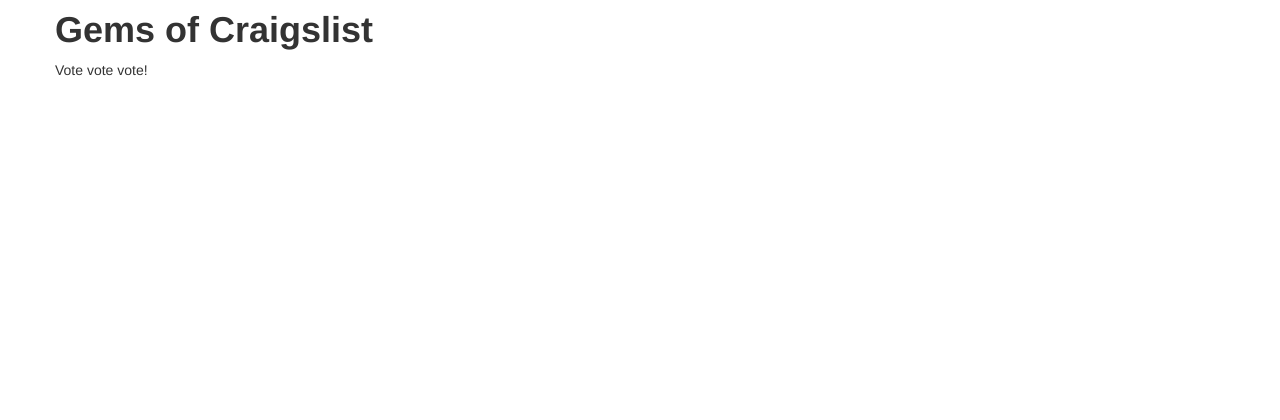
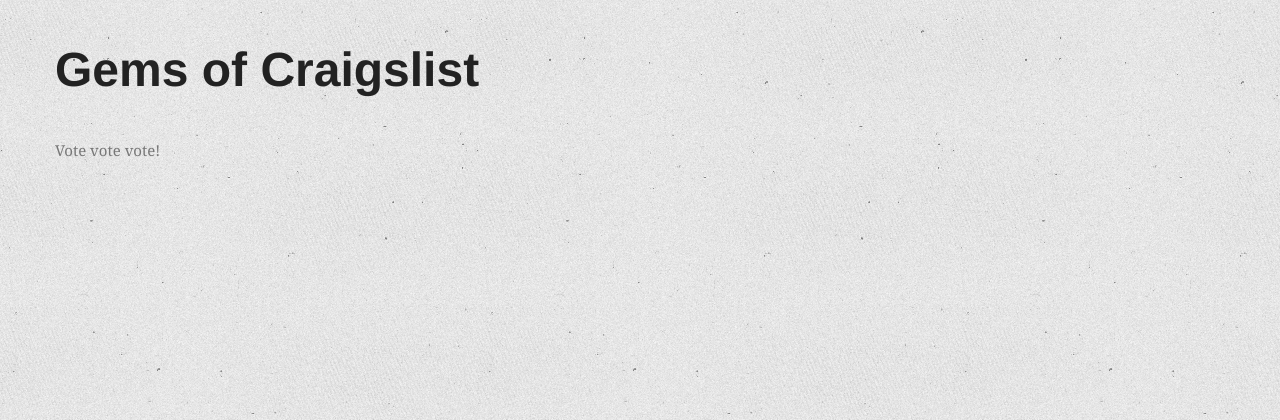
Before and after one commit to sandybox/gemsofcl, a Django app: template templates/index.html in a window 1280 px wide. Shown: the top 420 px of the page. Run offline with Django 3.2, Linux system fonts and the light colour scheme; the template is opened without the code that fills it, so the values that code supplies are empty; some libraries are stand-ins or nearby versions.

Commit message:
Added background and style css

```diff
--- /dev/null
+++ b/static/css/style.css
@@ -0,0 +1,31 @@
+body {
+    background:url("../img/texturetastic_gray.png") 0 0 repeat
+}
+
+h1 {
+    color:#222;
+    font-family:"HelveticaNeue-CondensedBold", Helvetica, sans-serif;
+    font-size:48px;
+    margin:50px 0
+}
+
+h2 {
+    font-family:"HelveticaNeue-CondensedBold", Helvetica, sans-serif
+}
+
+h3 {
+    color:#555;
+    font-family:Georgia, serif;
+    font-size:15px;
+    font-weight:normal;
+    line-height:20px
+}
+
+p {
+    color:#777;
+    font-family:Georgia, serif;
+    font-size:15px;
+    font-weight:normal;
+    line-height:20px;
+    margin-bottom:20px
+}
--- a/templates/base.html
+++ b/templates/base.html
@@ -4,7 +4,7 @@
     <title>{% block title %}Gems of Craigslist{% endblock %}</title>
     <link href="{{ STATIC_URL }}css/bootstrap.min.css" rel="stylesheet">
     <link href="{{ STATIC_URL }}css/bootstrap-responsive.min.css" rel="stylesheet">
-    <link href="{{ STATIC_URL }}css/styles.css" rel="stylesheet">
+    <link href="{{ STATIC_URL }}css/style.css" rel="stylesheet">
     {% block head %}{% endblock %}
   </head>
   <body{% block body_id %}{% endblock %}>
```
Also changed, not shown: static/img/texturetastic_gray.png (added), static/img/texturetastic_gray_@2X.png (added).
